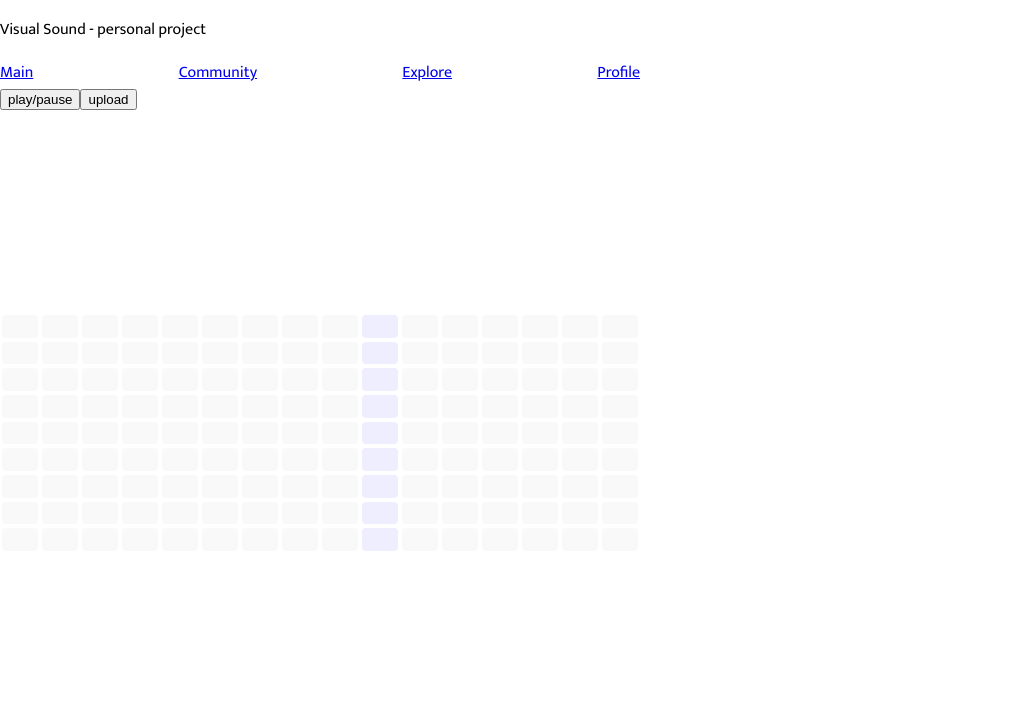
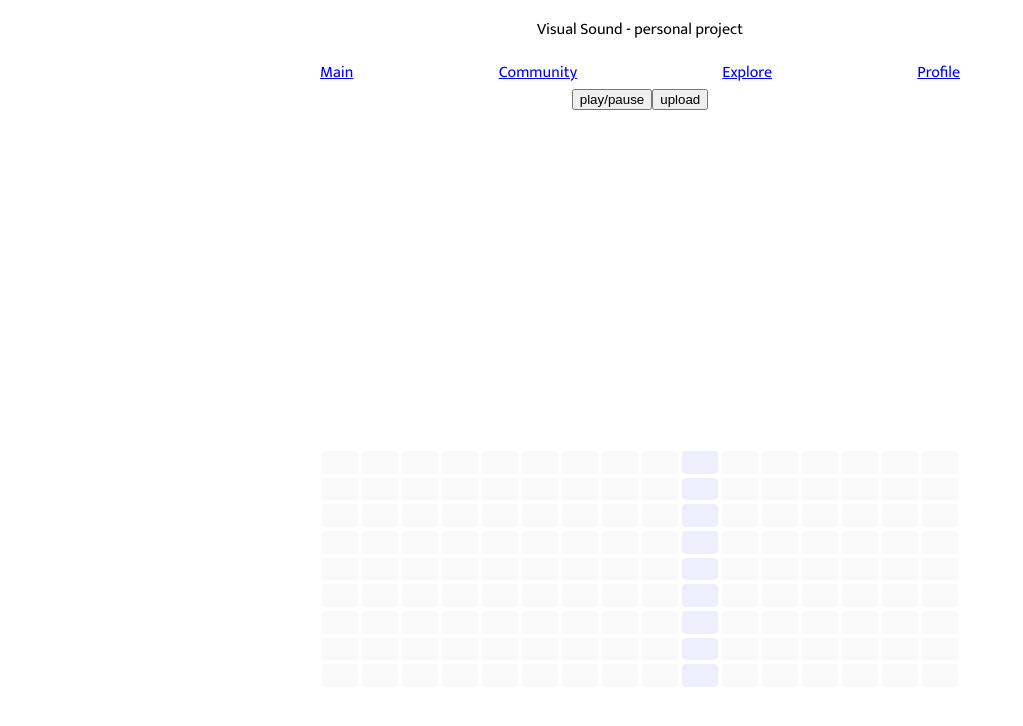
Before and after one commit to jiarongtsai/visual-sound, a React (Create React App) app: page / in a window 1280 px wide. Shown: the top 726 px of the page, without its empty margins (0-1023 px from the left). Built offline with nearby package versions, Linux system fonts and the light colour scheme; no server answers.

Commit message:
[style] adjust basic style

```diff
--- a/src/components/App.js
+++ b/src/components/App.js
@@ -11,6 +11,7 @@ const Nav = styled.nav`
   display: flex;
   justify-content: space-between;
   width: 50vw;
+  margin: 0 auto;
 `;
 
 function App() {
--- a/src/components/squencer/MySequencer.js
+++ b/src/components/squencer/MySequencer.js
@@ -22,13 +22,17 @@ const useKeyboardBindings = (map) => {
 };
 
 const Wrapper = styled.div`
+  position: relative;
   display: flex;
   justify-content: center;
   align-items: center;
-  height: 25vh;
+  height: 40vh;
 `;
 
 const Square = styled(animated.div)`
+  position: absolute;
+  top: 50%;
+  left: 50%;
   width: 50px;
   height: 50px;
   background: ${(props) => props.color};
@@ -36,6 +40,9 @@ const Square = styled(animated.div)`
 `;
 
 const Ellipse = styled(animated.div)`
+  position: absolute;
+  top: 50%;
+  left: 50%;
   width: 50px;
   height: 50px;
   background: ${(props) => props.color};
@@ -43,6 +50,9 @@ const Ellipse = styled(animated.div)`
 `;
 
 const Triangle = styled(animated.div)`
+  position: absolute;
+  top: 50%;
+  left: 50%;
   width: 0;
   height: 0;
   border-left: 25px solid transparent;
@@ -252,21 +262,21 @@ const Sequencer = ({ player, playing }) => {
 
   const hihatTransition = useTransition(hihatEffect, {
     config: { mass: 1, tension: 500, friction: 18 },
-    from: { x: -100, y: 500, opacity: 0 },
-    enter: { x: -100, y: 0, opacity: 0.8 },
-    leave: { x: -100, y: 500, opacity: 0 },
+    from: { x: 0, y: 500, opacity: 0 },
+    enter: { x: -300, y: 0, opacity: 0.8 },
+    leave: { x: 0, y: 500, opacity: 0 },
   });
 
   const kickTransition = useTransition(kickEffect, {
-    from: { x: -100, y: 10, opacity: 0, transform: "scale(0)" },
-    enter: { x: 0, y: 0, opacity: 0.8, transform: "scale(2)" },
-    leave: { x: 100, y: 10, opacity: 0, transform: "scale(0)" },
+    from: { x: -400, y: 100, opacity: 0, transform: "scale(0)" },
+    enter: { x: -200, y: 100, opacity: 0.8, transform: "scale(2)" },
+    leave: { x: 0, y: 100, opacity: 0, transform: "scale(0)" },
   });
 
   const openhatTransition = useTransition(openhatEffect, {
     config: { mass: 1, tension: 500, friction: 18 },
     from: { x: -1000, y: -1000, opacity: 0, transform: "scale(2)" },
-    enter: { x: 0, y: 0, opacity: 0.8, transform: "scale(4)" },
+    enter: { x: -100, y: -50, opacity: 0.8, transform: "scale(4)" },
     leave: { x: 1000, y: 1000, opacity: 0, transform: "scale(2)" },
   });
 
@@ -278,21 +288,21 @@ const Sequencer = ({ player, playing }) => {
 
   const snareTransition = useTransition(snareEffect, {
     from: { x: -1000, y: 300, opacity: 0 },
-    enter: { x: 0, y: 0, opacity: 0.8 },
+    enter: { x: 100, y: 50, opacity: 0.8 },
     leave: { x: 1000, y: 300, opacity: 0 },
   });
 
   const tomTransition = useTransition(tomEffect, {
     config: { mass: 1, tension: 100, friction: 18 },
     from: { x: -100, y: 1000, opacity: 0, transform: "scale(0)" },
-    enter: { x: 0, y: -100, opacity: 0.8, transform: "scale(2)" },
-    leave: { x: 100, y: 1000, opacity: 0, transform: "scale(0)" },
+    enter: { x: 100, y: 100, opacity: 0.8, transform: "scale(2)" },
+    leave: { x: 300, y: 1000, opacity: 0, transform: "scale(0)" },
   });
 
   const tinkTransition = useTransition(tinkEffect, {
-    from: { x: 0, y: 500, opacity: 0 },
-    enter: { x: 0, y: -50, opacity: 0.8 },
-    leave: { x: 0, y: 500, opacity: 0 },
+    from: { x: 300, y: 500, opacity: 0 },
+    enter: { x: 200, y: 50, opacity: 0.8 },
+    leave: { x: 300, y: 500, opacity: 0 },
   });
 
   useEffect(() => {
--- a/src/components/squencer/grid.js
+++ b/src/components/squencer/grid.js
@@ -3,7 +3,7 @@ import Frame from "./frame";
 import Cell from "./cell";
 
 const Grid = ({ sequence, toggleStep }) => (
-  <Frame rows={sequence.length} columns={16}>
+  <Frame rows={sequence.length} columns={16} style={{ margin: "1rem auto" }}>
     {sequence.map((line, i) =>
       line.map((_, j) => (
         <Cell
--- a/src/global.js
+++ b/src/global.js
@@ -11,5 +11,6 @@ export const GlobalStyles = createGlobalStyle`
   body {
     font-family: 'Mukta', sans-serif;
     text-rendering: optimizeLegibility;
+    text-align: center;
   }
   `;
```
